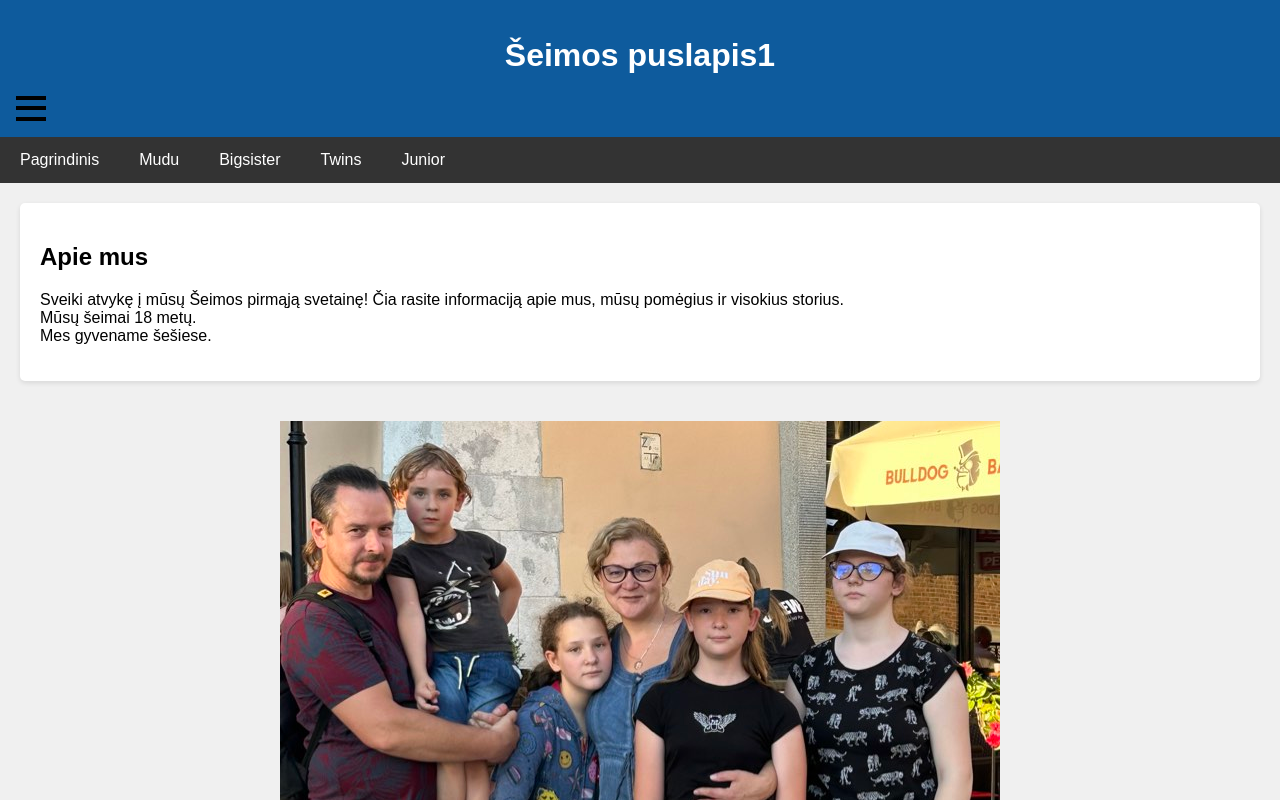
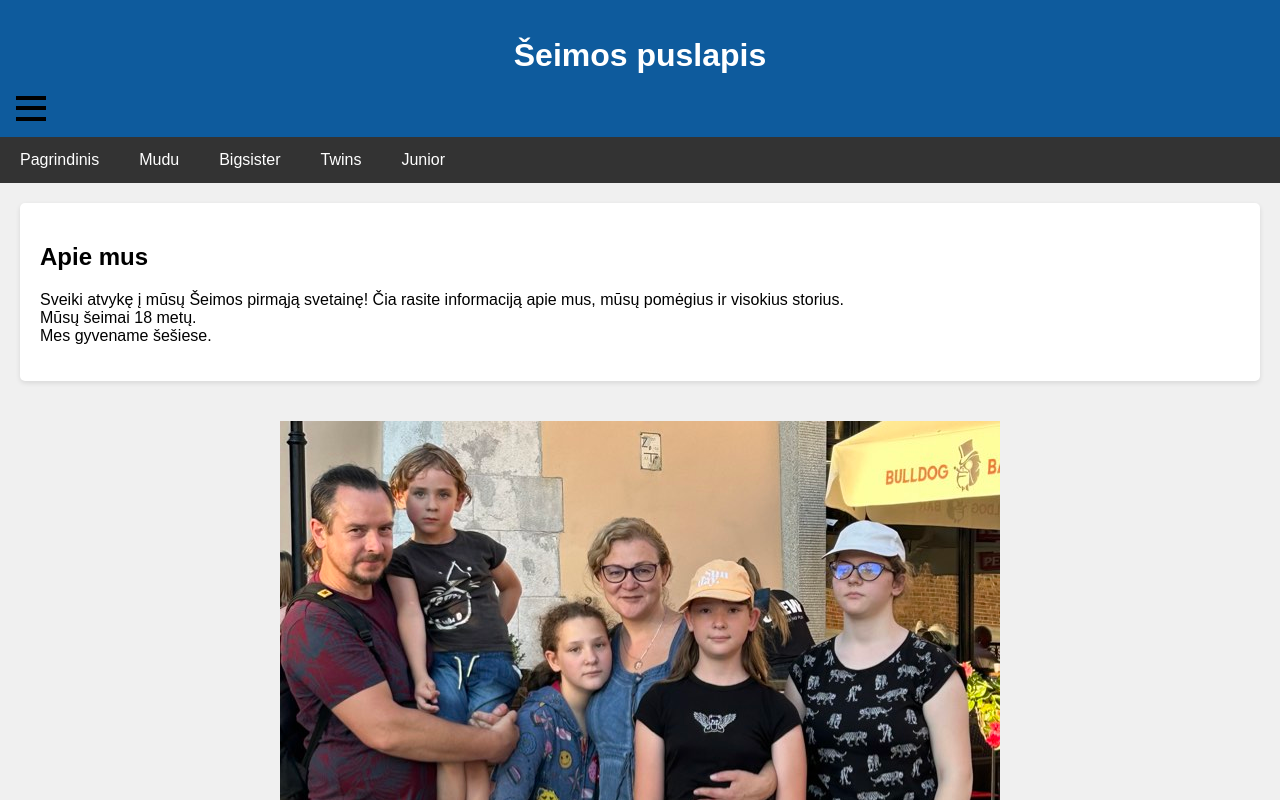
Before and after one commit to Reginamrc/Project-namu-darbas, a plain HTML site: page index.html in a window 1280 px wide. Shown: the top 800 px of the page. Drawn offline with Linux system fonts and the light colour scheme.

Commit message:
Pradžia3

```diff
--- a/index.html
+++ b/index.html
@@ -56,7 +56,7 @@
 <body>
 
 <header>
-    <h1>Šeimos puslapis1</h1>
+    <h1>Šeimos puslapis</h1>
     <div class="burger" id="burger">
         <div class="line"></div>
         <div class="line"></div>
```
